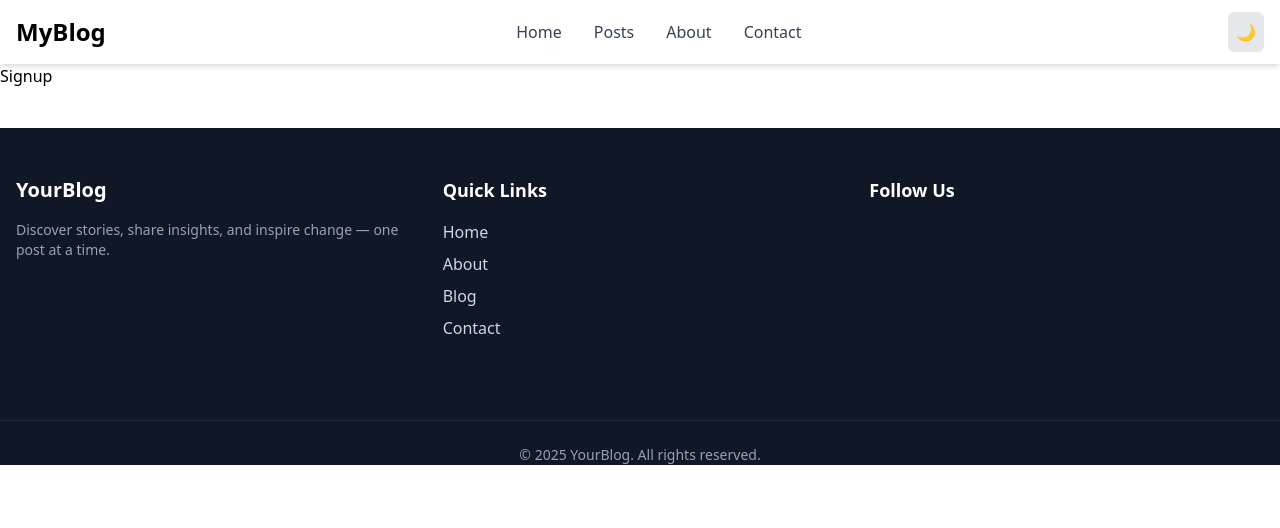
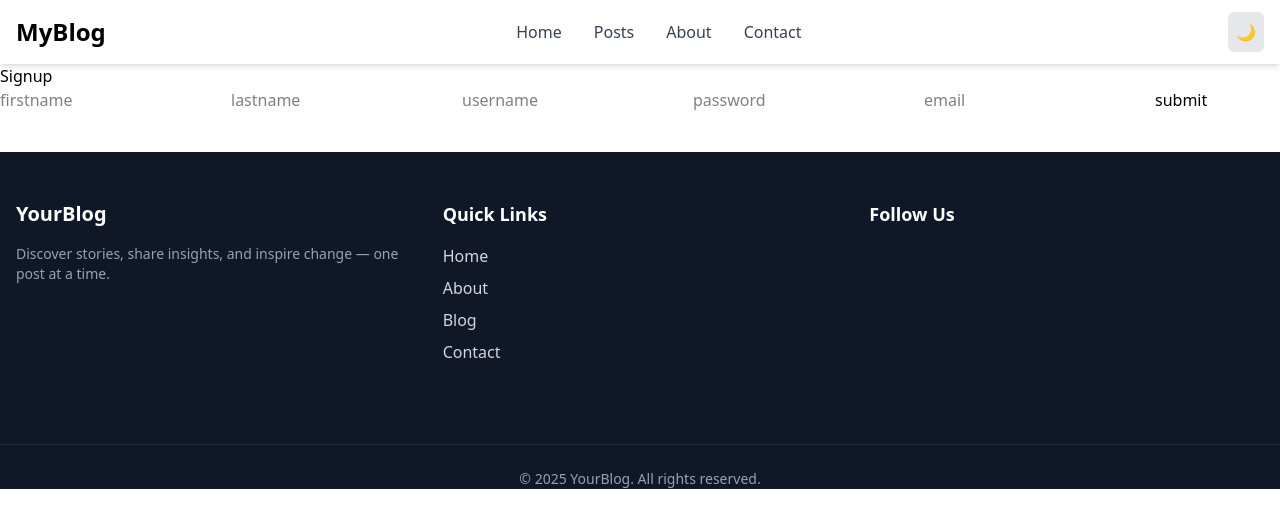
Before and after one commit to AnuragKashyap23/blogapp, a React (Vite) app in the folder frontend/: page /signup in a window 1280 px wide. Shown: the top 528 px of the page. Built offline with nearby package versions, Linux system fonts and the light colour scheme.

Commit message:
Add login & signup page

```diff
--- a/frontend/src/pages/login/index.jsx
+++ b/frontend/src/pages/login/index.jsx
@@ -1,8 +1,37 @@
-import React from 'react'
+import React, { useState } from 'react'
 
 const Login = () => {
+  const [formData, setFormData] = useState({
+    username:'',
+    password:''
+  })
+
+  const handleFormChange = (e) => {
+    setFormData({
+      ...formData,
+      [e.target.name]:[e.target.value]
+    })
+  }
+
+  const handleSubmit = (e) => {
+    e.preventDefault()
+    alert(`${formData.username} - ${formData.password}`)
+    setFormData({
+      username:'',
+      password:''
+    })
+  }
+
   return (
-    <div>Login</div>
+    <div>
+      <div className='flex flex-row justify-center h-20 w-full bg-amber-400'>
+        <form onSubmit={(e)=>handleSubmit(e)}>
+          <input name='username' type='text' placeholder='username' value={formData.username}  onChange={(e)=>{handleFormChange(e)}}/>
+          <input name='password' type='password' placeholder='password' value={formData.password}  onChange={(e)=>{handleFormChange(e)}}/>
+          <input type='submit' value='submit' placeholder='submit' />
+        </form>
+      </div>
+    </div>
   )
 }
 
--- a/frontend/src/pages/signup/index.jsx
+++ b/frontend/src/pages/signup/index.jsx
@@ -1,8 +1,48 @@
-import React from 'react'
+import React, { useState } from 'react'
 
 const Signup = () => {
+  const [formData, setFormData] = useState({
+    firstname:'',
+    lastname:'',
+    username:'',
+    password:'',
+    email:''
+  })
+
+  const handleFormChange = (e) => {
+    setFormData({
+      ...formData,
+      [e.target.name]:[e.target.value]
+    })
+  }
+
+  const handleSubmit = (e) => {
+    e.preventDefault()
+    alert(`${formData.username} - ${formData.password}`)
+    setFormData({
+      username:'',
+      password:'',
+      firstname:'',
+      email:'',
+      lastname:''
+    })
+  }
+
+
   return (
-    <div>Signup</div>
+    <div>
+      <h1>Signup</h1>
+      <div>
+        <form onSubmit={(e)=>handleSubmit(e)}>
+          <input name='firstname' type='text' placeholder='firstname' value={formData.firstname}  onChange={(e)=>{handleFormChange(e)}}/>
+          <input name='lastname' type='text' placeholder='lastname' value={formData.lastname}  onChange={(e)=>{handleFormChange(e)}}/>
+          <input name='username' type='text' placeholder='username' value={formData.username}  onChange={(e)=>{handleFormChange(e)}}/>
+          <input name='password' type='password' placeholder='password' value={formData.password}  onChange={(e)=>{handleFormChange(e)}}/>
+          <input name='email' type='email' placeholder='email' value={formData.email}  onChange={(e)=>{handleFormChange(e)}}/>
+          <input type='submit' value='submit' placeholder='submit' />
+        </form>
+      </div>
+    </div>
   )
 }
 
```
